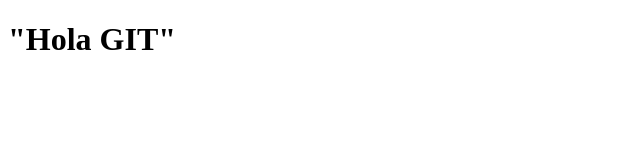
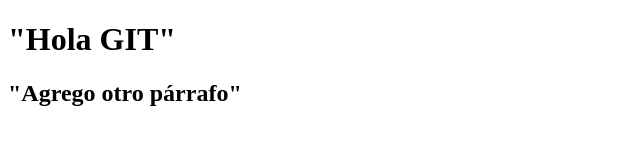
Before and after one commit to efbertoli/ClaseGIT184, a plain HTML site: page index.html in a window 1280 px wide. Shown: the whole page, without its empty margins (0-640 px from the left). Drawn offline with Linux system fonts and the light colour scheme.

Commit message:
segunda subida

```diff
--- a/index.html
+++ b/index.html
@@ -10,5 +10,8 @@
     <h1>
         "Hola GIT"
     </h1>
+    <h2> "Agrego otro párrafo"
+
+    </h2>
 </body>
 </html>
```
Also changed, not shown: script.js (added), style.css (added).
